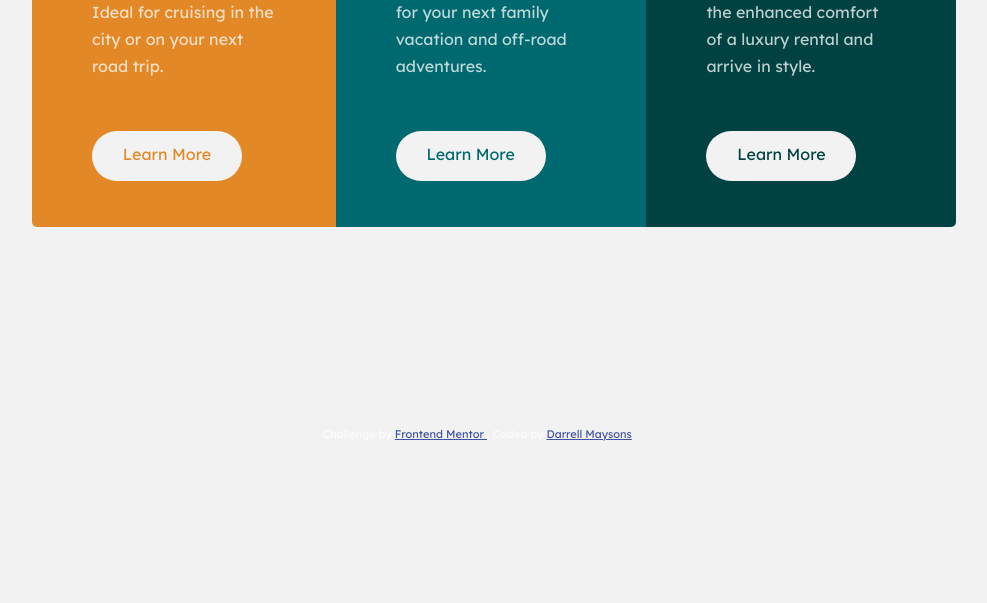
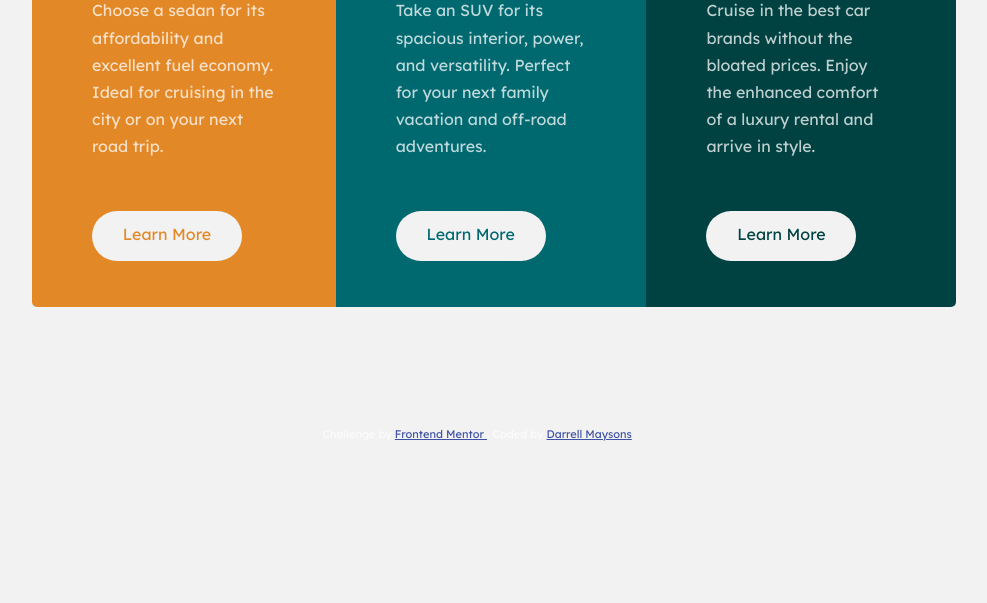
Before and after one commit to monkeysh1ne/3-column-preview-card, a plain HTML site: page index.html in a window 1280 px wide. Shown: the part 352-955 px from the top of the page, without its empty margins (160-1147 px from the left). Before the commit the page ends 875 px from the top, so only its background shows below. Drawn offline with Linux system fonts and the light colour scheme.

Commit message:
tweaking desktop design

```diff
--- a/css/styles.sass
+++ b/css/styles.sass
@@ -22,7 +22,7 @@ body
   // flex-direction: row
   width: 924px
   height: 795px
-  top: 10%
+  top: 20%
   left: 15%
 
   .card
```
Also changed, not shown: css/styles.css.
